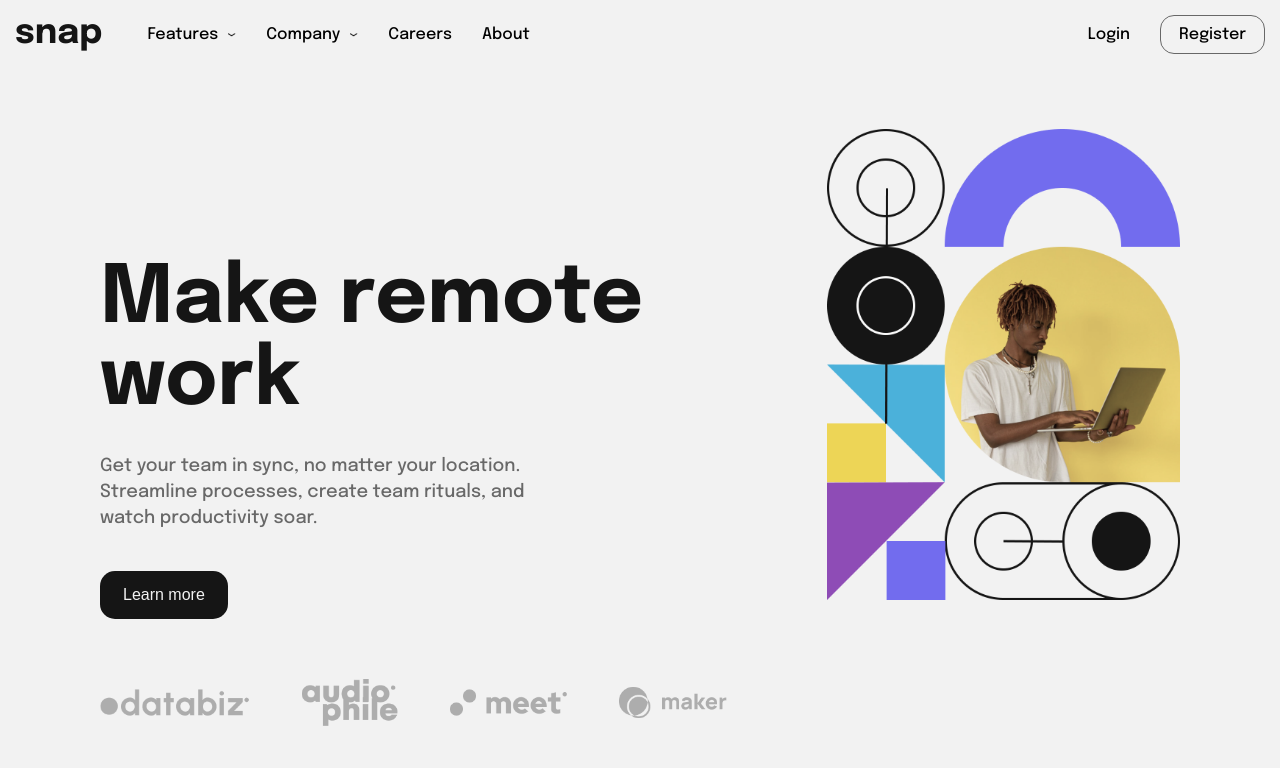
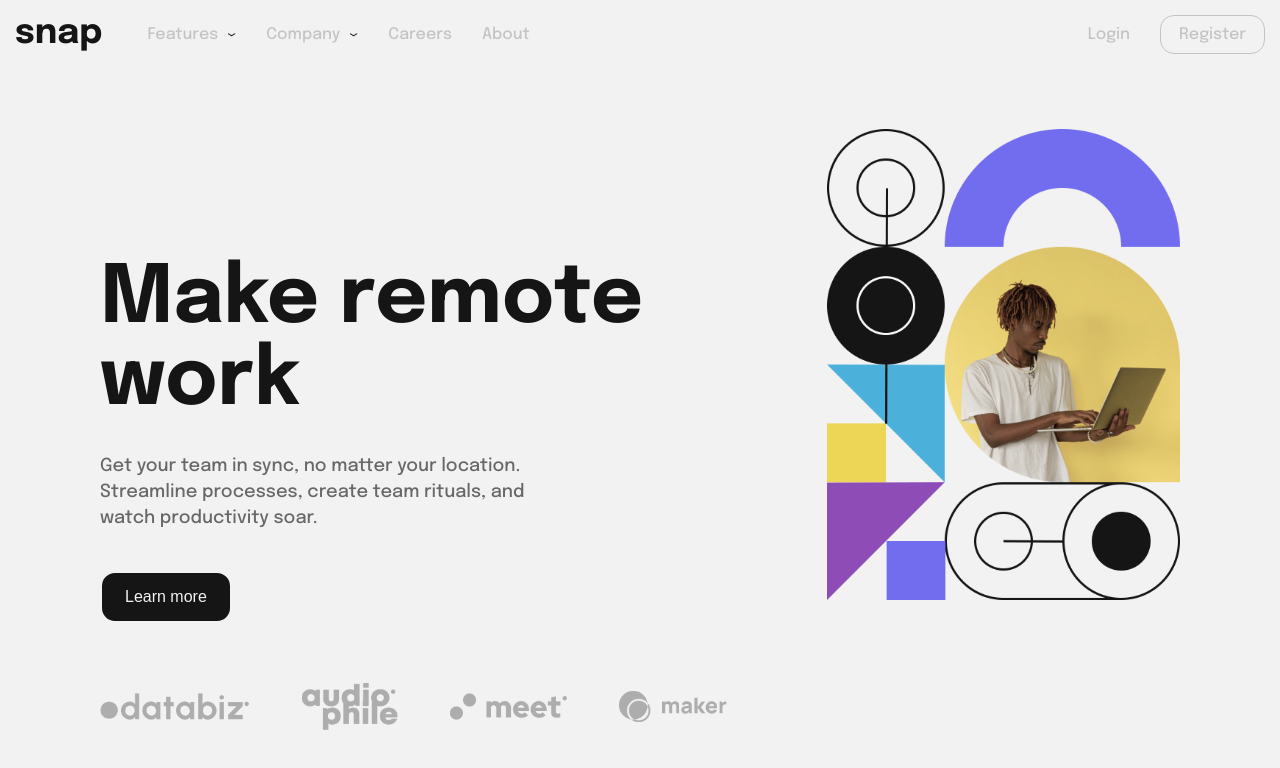
Before and after one commit to PaulAntoineGauvreau/PaulAntoineGauvreauActivis, a plain HTML site: page index.html in a window 1280 px wide. Drawn offline with Linux system fonts and the light colour scheme; a web font is replaced by a local one.

Commit message:
correctif :hover

```diff
--- a/asset/css/section.css
+++ b/asset/css/section.css
@@ -106,6 +106,7 @@ nav {
 }
 
 
+
 /* Mot TodoList Gris doux  maquette*/
 .menuFeatures:first-of-type li:first-of-type a {
   color:  var(--medium-gray);
@@ -123,9 +124,31 @@ nav {
 
 .register {
   padding: 10px 18px;
-  border: 1px var(--color-text) solid;
+  border: 1px var(--medium-gray) solid;
   border-radius: 14px;
 }
+
+.dropdown,
+.careers,
+.about,
+.navRight{
+  color:  var(--medium-gray);
+}
+
+
+.register:hover{
+  border: 1px var(--color-text) solid;
+}
+
+.features:hover,
+.company:hover,
+.careers:hover,
+.about:hover,
+.navRight li:hover {
+  color: var(--color-text) ;
+}
+
+
 /* Main ------------------------------------------------------------- */
 
 main {
@@ -168,10 +191,17 @@ section button {
   padding: 15px 23px;
   border-radius: 15px;
   display: block;
-
   margin-top: 40px;
   font-size: var(--font-size-text-mobile);
   font-weight: 500;
+  border: 2px solid var(--white);
+}
+
+section button:hover {
+  background: var(--white);
+  color: var(--black);
+  border: 2px solid var(--black);
+
 }
 
 figure {
--- a/index.html
+++ b/index.html
@@ -28,15 +28,15 @@
                             <li> <img src="/asset/logo/combinedShape.svg" alt="target"> <a href="#">Planning</a></li>
                         </ul>
                     </li>
-                    <li class="compagny dropdown">Company<img class="chevron"  src="/asset/logo/chevron.png" alt="chevron">
+                    <li class="company dropdown">Company<img class="chevron"  src="/asset/logo/chevron.png" alt="chevron">
                         <ul class="menuSecondaire menuCompany dropdown-content">
                             <li><a href="#">History</a></li>
                             <li><a href="#">Our team</a></li>
                             <li><a href="#">Blog</a></li>
                         </ul>
                     </li>
-                    <li><a href="#">Careers</a></li>
-                    <li><a href="#">About</a></li>
+                    <li class="careers"><a href="#">Careers</a></li>
+                    <li class="about"><a href="#">About</a></li>
                 </ul>
             </div>
             <div class="navRight">
```
